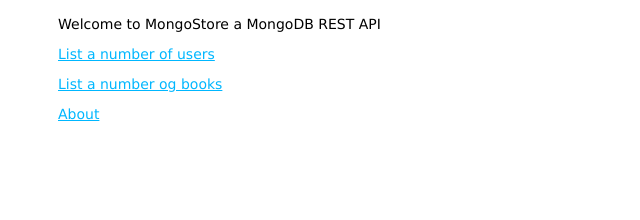
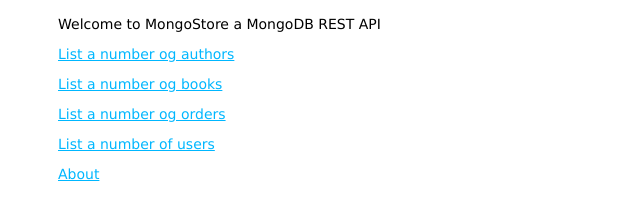
Before and after one commit to brundtoe/mongostore, a website: page public/index.html in a window 1280 px wide. Shown: the part 94-314 px from the top of the page, without its empty margins (0-640 px from the left). Drawn offline with Linux system fonts and the light colour scheme.

Commit message:
tilføjet links til alle controller index actions

```diff
--- a/public/index.html
+++ b/public/index.html
@@ -6,10 +6,12 @@
 </head>
 
 <body>
-  <h1>Express</h1>
-  <p>Welcome to MongoStore a MongoDB REST API</p>
+<h1>Express</h1>
+<p>Welcome to MongoStore a MongoDB REST API</p>
+<p><a href="/authors">List a number og authors</a></p>
+<p><a href="/books">List a number og books</a></p>
+<p><a href="/orders">List a number og orders</a></p>
 <p><a href="/users">List a number of users</a></p>
-  <p><a href="/books">List a number og books</a></p>
 <p><a href="/about"/>About</p>
 </body>
 
```
